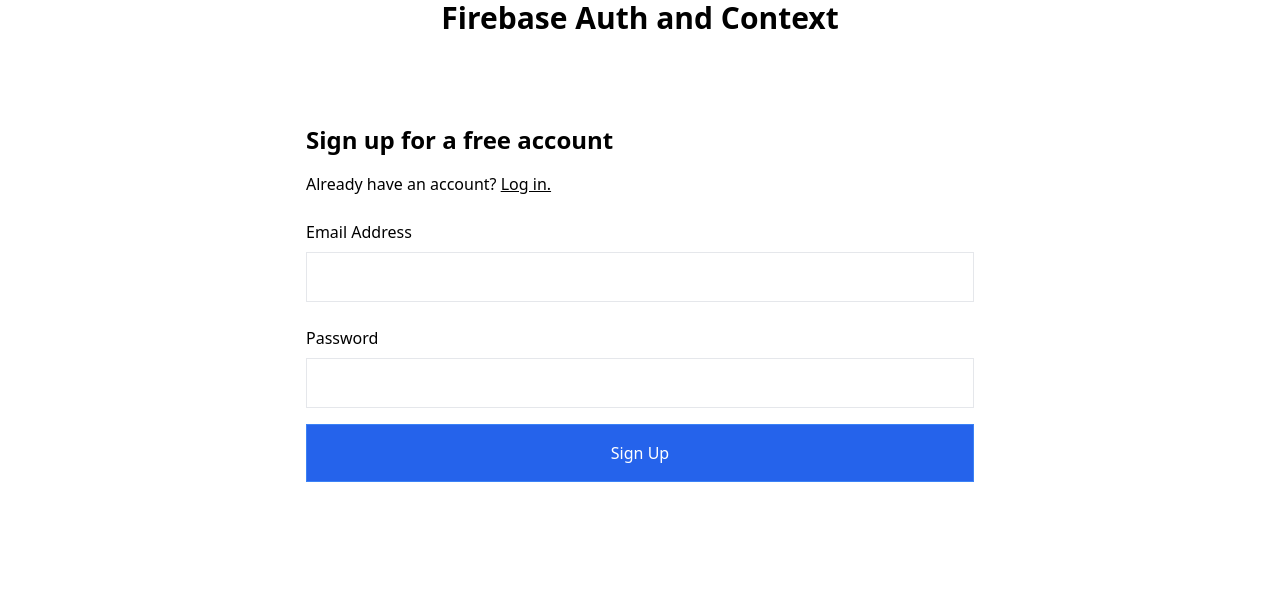
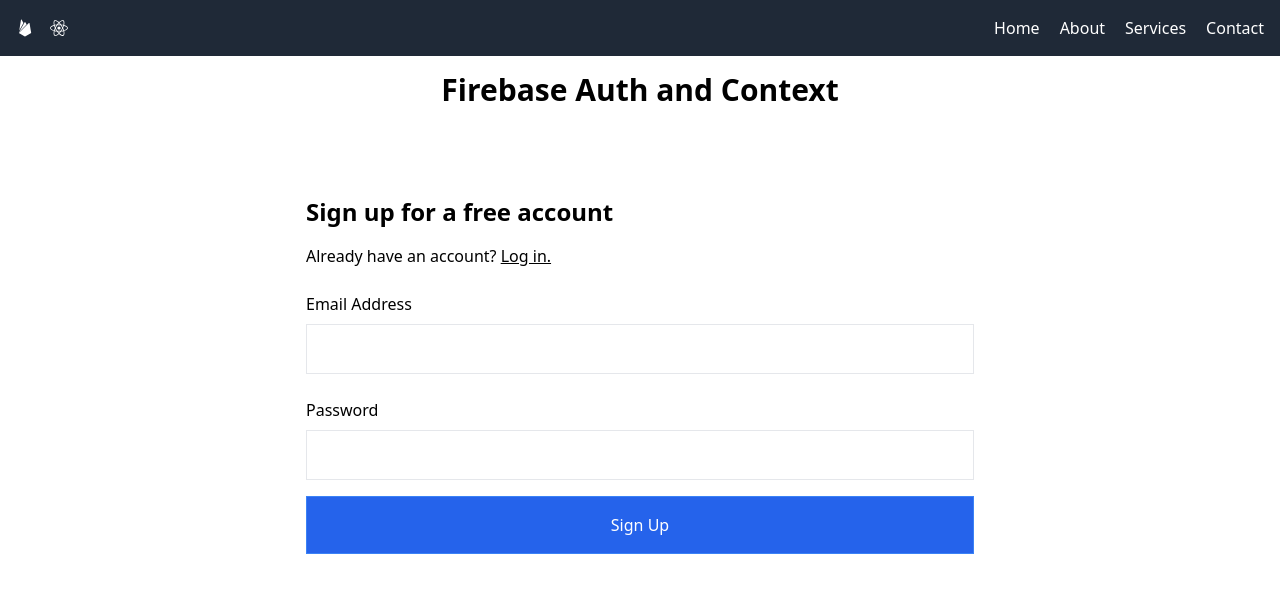
Before and after one commit to Adw8/firebase-analytics, a React (Vite) app: page /signup in a window 1280 px wide. Shown: the top 592 px of the page. Built offline with nearby package versions, Linux system fonts and the light colour scheme; no server answers.

Commit message:
Added Login Stats and Navbar

```diff
--- a/package.json
+++ b/package.json
@@ -13,6 +13,7 @@
     "firebase": "^10.7.1",
     "react": "^18.2.0",
     "react-dom": "^18.2.0",
+    "react-icons": "^4.12.0",
     "react-router-dom": "^6.21.1"
   },
   "devDependencies": {
--- a/src/App.jsx
+++ b/src/App.jsx
@@ -1,4 +1,4 @@
-import { useState } from 'react'
+// import { useState } from 'react'
 
 import './App.css'
 import Signin from './components/Signin'
@@ -7,6 +7,7 @@
 import { Route, Routes } from 'react-router-dom'
 import { AuthContextProvider } from './context/AuthContext'
 import ProtectedRoute from './components/ProtectedRoute'
+import Navbar from './components/Navbar'
 
 
 function App() {
@@ -14,7 +15,8 @@
 
   return (
     <>
-      <h1 className='text-center text-3xl font-bold'>
+    <Navbar />
+      <h1 className='text-center text-3xl my-4 font-bold'>
         Firebase Auth and Context
       </h1>
       <AuthContextProvider>
--- a/src/components/Account.jsx
+++ b/src/components/Account.jsx
@@ -12,21 +12,29 @@
       navigate('/');
       // console.log('logged out!');
     } catch (error) {
-      console.log(e.message);
+      console.log(error.message);
     }
   }
 
 
 
+  return (
 
-  return (
-    <div className='max-w-[700px] mx-auto my-16 p-4'>
-        <h1 className='text-2xl font-bold py-4'>Account</h1>
-        <p>User Email: {user && user.email} </p>
-        <UserDashboard />
-        <button onClick = {handleLogout} className='border px-6 py-2 my-4'>Logout</button>
+    <div className='max-w-2xl mx-auto my-16 p-4 bg-white shadow-md rounded-md'>
+      <h1 className='text-2xl font-bold py-4'>Account</h1>
+      <p className='mb-4'><strong>User Email: </strong> {user && user.email}</p>
+      <p className='mb-4'><strong>Account created on: </strong> {user && user.metadata && user.metadata.creationTime}</p>
+      <p className='mb-4'><strong>Last Login at : </strong> {user && user.metadata && user.metadata.lastSignInTime}</p>
 
-        </div>
+      {/* <button onClick={()=>console.log(user)}>ffff</button> */}
+      <UserDashboard />
+      <button
+        onClick={handleLogout}
+        className='bg-red-500 hover:bg-red-600 text-white font-bold py-2 px-4 rounded'
+      >
+        Logout
+      </button>
+    </div>
   )
 }
 
--- a/src/components/Dashboard.jsx
+++ b/src/components/Dashboard.jsx
@@ -1,60 +1,6 @@
 import { useEffect, useState } from 'react';
 import { db } from '../firebase'// Replace with the path to your Firebase config file
 import {collection, query, where, getDocs} from 'firebase/firestore'
-
-
-// const UserDashboard = () => {
-//     const [userData, setUserData] = useState([]);
-
-//     const getData = async () =>{
-//         const userData = [];
-
-//         try {
-//             const querySnapshot = await getDocs(collection(db, "users"));
-//             querySnapshot.forEach((doc)=>{
-//                 // userData.push({
-//                 //     id: doc.id,
-//                 //     data: doc.data(),
-//                 // });
-//                 userData.push({
-//                     id: doc.id,
-//                     username: doc.data().username
-//                 })
-
-//             });
-//             setUserData(userData);
-//             console.log(userData);
-
-//         } catch (error) {
-//             alert(error.message)
-
-//         }
-
-//     }
-//     useEffect(()=>{
-//         getData();
-//     }, []);
-
-//     return (
-//       <div>
-//         <h1 className='text-2xl font-bold py-2'>User Login Data</h1>
-//        <button onClick={getData} className='border px-5 py-2 my-1 bg-green-600 text-white'>Get Data</button>
-//        <ul>
-//         {userData.map((user)=>{
-//             return(
-//             <li key={user.id}>
-//                 <strong>UserID:</strong> {user.id} <br/>
-//                 <strong>Username:</strong> {user.username} <br/>
-
-//             </li>
-//             )
-//         })}
-//        </ul>
-//       </div>
-//     );
-//   };
-
-//   export default UserDashboard;
 
 
 const UserDashboard = () => {
@@ -79,6 +25,7 @@
           userDataArray.push({
             id: doc.id,
             username: doc.data().username,
+            loginCount: doc.data().loginCount || 0
           });
         });
 
@@ -90,12 +37,13 @@
 
     return (
         <div>
-        <h1 className='text-2xl font-bold py-2'>User Login Data</h1>
+        <h1 className='text-2xl font-bold mb-4'>User Login Data</h1>
+        <div className='text-center mt-8'>
         <button
-          onClick={openModal}
-          className='border px-5 py-2 my-1 bg-green-600 text-white rounded'
+            onClick={openModal}
+            className='bg-green-600 hover:bg-green-700 text-white font-bold py-2 px-4 rounded'
         >
-          Open Modal
+            View Login Info
         </button>
 
         {isModalOpen && (
@@ -108,6 +56,8 @@
                   <tr>
                     <th className='border px-4 py-2'>User ID</th>
                     <th className='border px-4 py-2 mr-4'>Username</th>
+                    <th className='border px-4 py-2 mr-4'>LoginCount</th>
+
                   </tr>
                 </thead>
                 <tbody>
@@ -115,6 +65,8 @@
                     <tr key={user.id}>
                       <td className='border px-4 py-2'>{user.id}</td>
                       <td className='border px-4 py-2 mr-4'>{user.username}</td>
+                      <td className='border px-4 py-2 mr-4'>{user.loginCount}</td>
+
                     </tr>
                   ))}
                 </tbody>
@@ -128,7 +80,9 @@
               </button>
             </div>
           </div>
+
         )}
+      </div>
       </div>
     );
   };
--- /dev/null
+++ b/src/components/Navbar.jsx
@@ -0,0 +1,35 @@
+import React from 'react';
+import { IoLogoFirebase } from "react-icons/io5";
+import { FaReact } from "react-icons/fa";
+
+const Navbar = () => {
+  return (
+    <nav className="bg-gray-800 p-4">
+      <div className="container mx-auto flex items-center justify-between">
+        {/* Logos */}
+        <div className="flex items-center">
+          <div className="text-white text-lg font-semibold mr-4">
+            <IoLogoFirebase />
+          </div>
+          <div className="text-white text-lg font-semibold">
+            <FaReact/>
+          </div>
+        </div>
+
+        {/* Heading */}
+
+
+
+        {/* Navigation Links */}
+        <div className="space-x-5">
+          <a href="#" className="text-white hover:text-gray-300">Home</a>
+          <a href="#" className="text-white hover:text-gray-300">About</a>
+          <a href="#" className="text-white hover:text-gray-300">Services</a>
+          <a href="#" className="text-white hover:text-gray-300">Contact</a>
+        </div>
+      </div>
+    </nav>
+  );
+};
+
+export default Navbar;
--- a/src/components/Signin.jsx
+++ b/src/components/Signin.jsx
@@ -2,7 +2,8 @@
 import React, {useState} from 'react'
 import { Link, useNavigate } from 'react-router-dom'
 import { UserAuth } from '../context/AuthContext'
-import {collection, addDoc} from 'firebase/firestore'
+import { db } from '../firebase'
+import { addDoc, collection, doc, getDoc, setDoc, updateDoc } from 'firebase/firestore'
 const Signin = () => {
     const {signIn} = UserAuth ();
     const [email, setEmail] = useState('')
@@ -12,9 +13,9 @@
     const handleSubmit = async (e)=>{
         e.preventDefault();
         setError('')
-
         try {
-            await signIn(email, password)
+            const uid = await signIn(email, password)
+            await incrementLoginCount(uid);
             navigate('/account');
 
         } catch (e) {
@@ -22,6 +23,15 @@
             alert(e.message);
 
         }
+    }
+
+    const incrementLoginCount = async(uid) =>{
+        const userDocRef = doc(collection(db, "users"), uid);
+        const userDoc = await getDoc(userDocRef);
+        const currentLoginCount = userDoc.exists() ? userDoc.data().loginCount || 0: 0
+        await updateDoc(userDocRef, {
+            loginCount: currentLoginCount + 1,
+        });
     }
 
     return (
@@ -48,7 +58,7 @@
 
 
         </div>
-        <button className='border border-blue-500 bg-blue-600 hover:bg-blue-500 w-full p-4 my-2 text-white'>Sign Up</button>
+        <button className='border border-blue-500 bg-green-600 hover:bg-greeb-500 w-full p-4 my-2 text-white'>Log In</button>
     </form>
     </div>
   )
--- a/src/components/Signup.jsx
+++ b/src/components/Signup.jsx
@@ -26,6 +26,7 @@
             await setDoc(docRef, {
                 username: email,
                 password: password,
+                loginCount: 1,
             })
             console.log('Document written with id: ', docRef.id);
             navigate('/account')
--- a/src/context/AuthContext.jsx
+++ b/src/context/AuthContext.jsx
@@ -18,8 +18,10 @@
         // console.log(uid);
     };
 
-    const signIn = (email, password) =>{
-        return signInWithEmailAndPassword(auth, email, password)
+    const signIn = async (email, password) =>{
+        const currentUser = await signInWithEmailAndPassword(auth, email, password);
+        const user = currentUser.user;
+        return user.uid;
     };
 
     const logout = () =>{
```
Also changed, not shown: src/App.css (+4 -4 lines), 1 other file (tests, documents, lock files or other folders).
